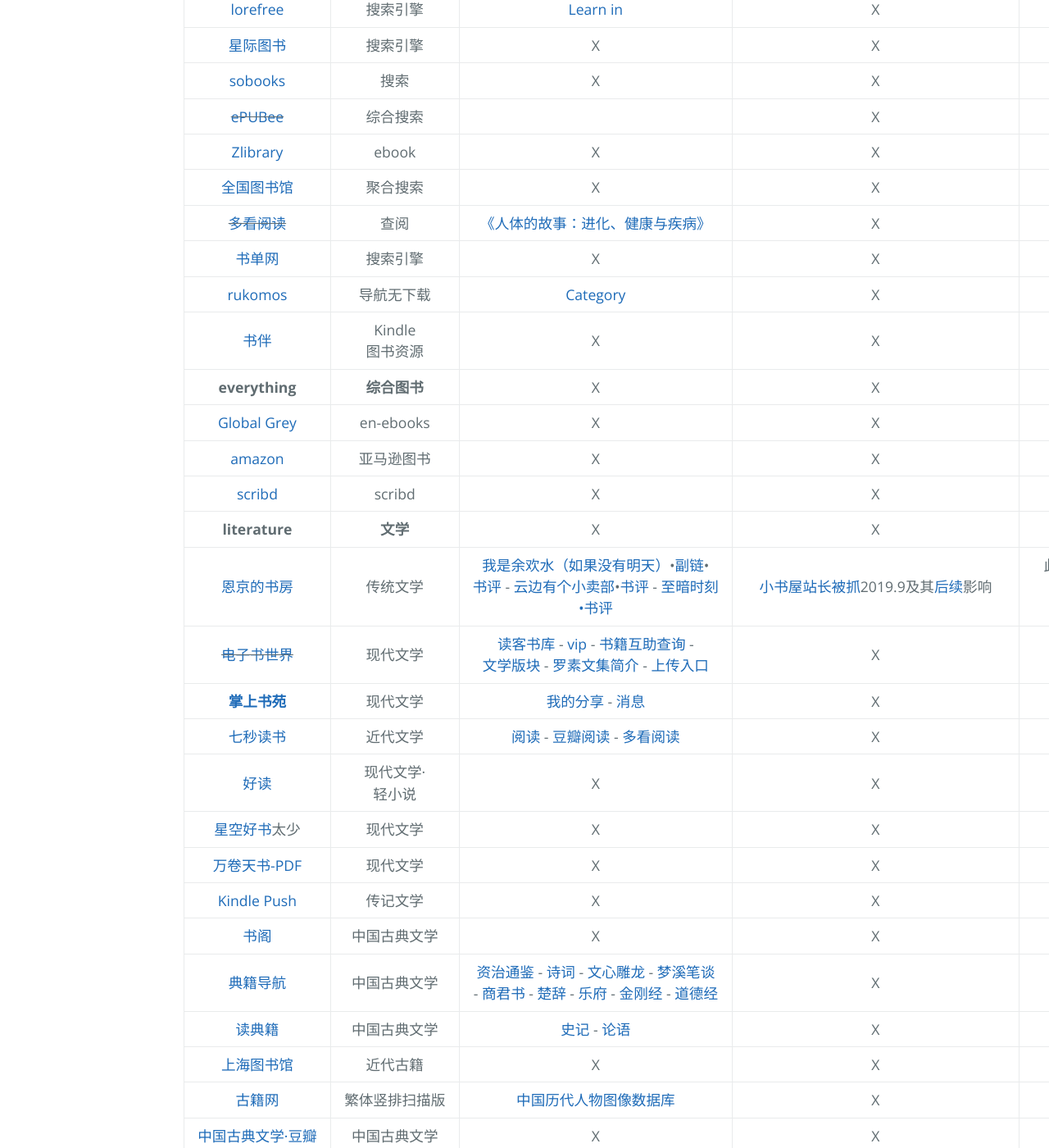
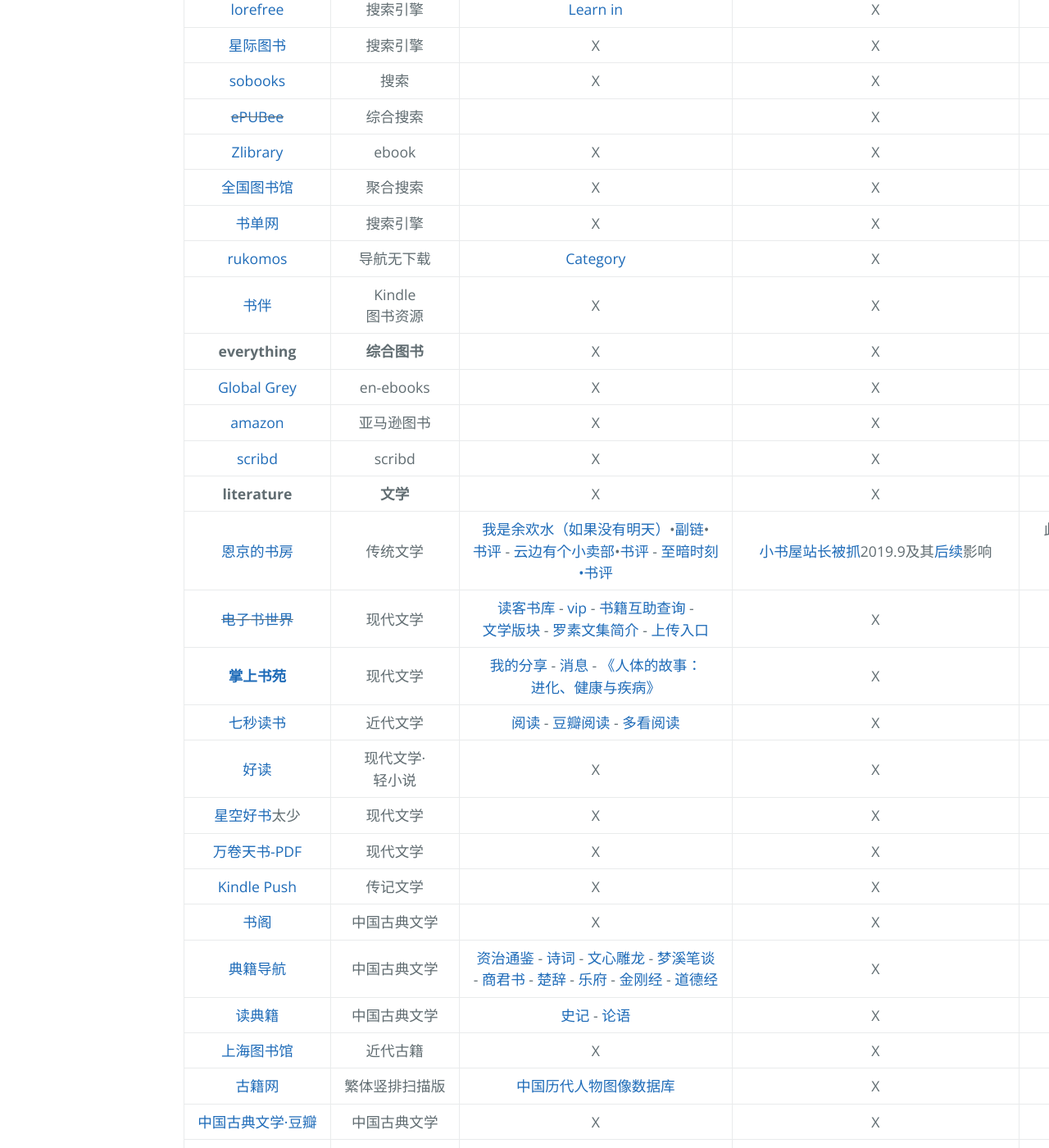
Before and after one commit to AmbroseRen/test, a Jekyll site: the page built from Library/BookSearch.md, in a window 1280 px wide and 1400 px high, scrolled down 754 px. Shown: the whole window at 82% size. Built offline with Jekyll 4.4.1, drawn with Linux system fonts in a browser that asks for light colours; our own code applies the rules of GitHub Pages for plain Markdown files; the repository's description, which GitHub fills in, is left out; some of the changed lines change nothing that is shown.

Commit message:
Update BookSearch.md

```diff
--- a/Library/BookSearch.md
+++ b/Library/BookSearch.md
@@ -26,7 +26,6 @@
 | ~~[ePUBee](http://cn.epubee.com/books/?action=addbooks)~~ | 综合搜索 |  | X | [在线格式转换](https://www.aconvert.com/cn/ebook/epub-to-mobi/) - [转换二](http://cn.epubee.com/) |
 | [Zlibrary](https://b-ok.global/) | ebook | X | X | X |
 | [全国图书馆](http://www.ucdrs.superlib.net/) | 聚合搜索 | X | X | X |
-| ~~[多看阅读](http://www.duokan.com/)~~ | 查阅 | [《人体的故事：进化、健康与疾病》](https://www.soepub.com/496252) | X | X |
 | [书单网](https://www.shudan.vip/) | 搜索引擎 | X | X | X |
 | [rukomos](http://cn-library.rukomos.ru/) | 导航无下载 | [Category](http://cn-library.rukomos.ru/list_categories.html) | X | X |
 | [书伴](https://bookfere.com/ebook) | Kindle 图书资源 | X | X | X |
@@ -37,7 +36,7 @@
 | __literature__ | __文学__ | X | X | X |
 | [恩京的书房](https://www.enjing.com/) | 传统文学 | [我是余欢水（如果没有明天）](https://www.kunnu.com/yuhuanshui/)•[副链](https://www.51shucheng.net/shehui/ruguomeiyoumingtian)•[书评](https://www.enjing.com/wenxue/32589.htm) - [云边有个小卖部](https://cdn.jsdelivr.net/gh/AmbroseRen/Picture@master/book/Literature/Poem/%E4%BA%91%E8%BE%B9%E6%9C%89%E4%B8%AA%E5%B0%8F%E5%8D%96%E9%83%A8%20-%20%E5%BC%A0%E5%98%89%E4%BD%B3.pdf)•[书评](https://www.enjing.com/wenxue/31436.htm) - [至暗时刻•书评](https://www.enjing.com/wenxue/32393.htm) | [小书屋站长被抓](https://www.douban.com/group/topic/180075768/)2019.9及其[后续](https://www.zhihu.com/question/401236809)影响 | 此站于2021.2初已删库跑路•[评论](https://www.enjing.com/renwensheke/32613.htm)/[开放 动态 透明 便民](https://wenshu.court.gov.cn/)容我呵呵 |
 | ~~[电子书世界](https://www.dzssj.com/)~~ | 现代文学 | [读客书库](https://www.dukeshuku.com/) - [vip](https://www.dzssj.com/vip/) - [书籍互助查询](https://www.readersteam.com/) - [文学版块](https://www.dzssj.com/list.php?mod=forumdisplay&fid=39&typeid=1&filter=typeid&typeid=1&page=2) - [罗素文集简介](https://www.dzssj.com/book/353476/) - [上传入口](https://www.dzssj.com/forum.php?mod=post&action=newthread&fid=41) | X | X |
-| __[掌上书苑](https://www.soepub.com/)__ | 现代文学 | [我的分享](https://www.soepub.com/myspace/3) - [消息](https://www.soepub.com/discuzx33/home.php?mod=space&do=pm) | X | X |
+| __[掌上书苑](https://www.soepub.com/)__ | 现代文学 | [我的分享](https://www.soepub.com/myspace/3) - [消息](https://www.soepub.com/discuzx33/home.php?mod=space&do=pm) - [《人体的故事：进化、健康与疾病》](https://www.soepub.com/496252) | X | X |
 | [七秒读书](https://www.7sbook.com/) | 近代文学 | [阅读](https://www.7sbook.com/index/disk/index.html) - [豆瓣阅读](https://read.douban.com/bookshelf/) - [多看阅读](https://www.duokan.com/u/favourite) | X | X |
 | [好读](http://www.haodoo.net/) | 现代文学·轻小说 | X | X | X |
 | [星空好书](http://www.goodepub.com/)太少 | 现代文学 | X | X | X |
```
